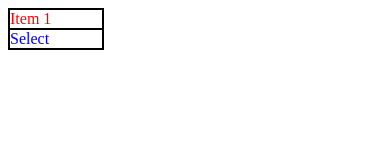
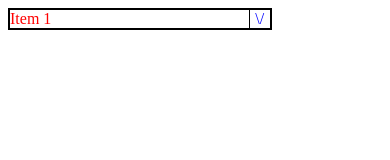
Before and after one commit to danielinux7/Clock-Experiment, a plain HTML site: page navigation.html in a window 390 px wide. Drawn offline with Linux system fonts and the light colour scheme.

Commit message:
Update navigation.html

```diff
--- a/navigation.html
+++ b/navigation.html
@@ -6,13 +6,25 @@
 		color: blue;
 	}
 	.standard-nav-container{
+		display:inline-block;
+		position:relative;
 		border: 1px solid black;
-		width: 25%;
+		width: 35%;
 	}
 	.standard-nav-container >  ul{
 		list-style: none;
 		margin: 0;
 		padding: 0;
+	}
+	.default-item{
+		position:absolute;
+		top:0;
+		right:0;
+		width: 20px;
+    text-align: center;
+	}
+	.default-item:hover{
+		background-color: #e2e2e2;
 	}
 	.inactive{
 		color: blue;
@@ -40,7 +52,7 @@
 
 		}
 		.standard-nav-container{
-
+			width: 70%;
 		}
 	}
 	</style>
@@ -89,18 +101,18 @@
 			if (window.innerWidth <= 639) {
 				defaultItem  = navContainer.querySelector('.default-item');
 				if (defaultItem == undefined || defaultItem == null) {
-					defaultItem = document.createElement('li');
-					defaultItem.innerHTML = "Select";
+					defaultItem = document.createElement('div');
+					defaultItem.innerHTML = "\\/";
 					defaultItem.classList.add('standard-nav-item');
 					defaultItem.classList.add('default-item');
 					defaultItem.addEventListener('click',selectDefault);
-					navUl = navContainer.querySelector('ul').appendChild(defaultItem);
+					navContainer.appendChild(defaultItem);
 				}
 			}
 			else if (window.innerWidth > 639) {
 				defaultItem  = navContainer.querySelector('.default-item');
 				if (defaultItem != undefined && defaultItem != null) {
-					navUl = navContainer.querySelector('ul').removeChild(defaultItem);
+					navContainer.removeChild(defaultItem);
 				};
 			}
 		};
@@ -109,12 +121,12 @@
 			if (window.innerWidth <= 639) {
 				defaultItem  = navContainer.querySelector('.default-item');
 				if (defaultItem == undefined || defaultItem == null) {
-					defaultItem = document.createElement('li');
-					defaultItem.innerText = "Select";
+					defaultItem = document.createElement('div');
+					defaultItem.innerText = "\\/";
 					defaultItem.classList.add('standard-nav-item');
 					defaultItem.classList.add('default-item');
 					defaultItem.addEventListener('click',selectDefault);
-					navUl = navContainer.querySelector('ul').appendChild(defaultItem);
+					navContainer.appendChild(defaultItem);
 				}
 			}
 			window.addEventListener('resize',resizeMobile);
```
